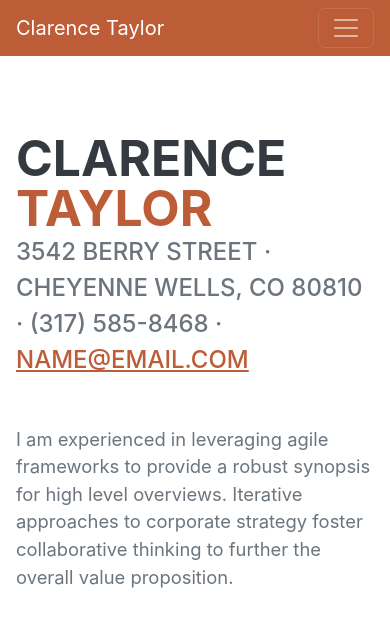
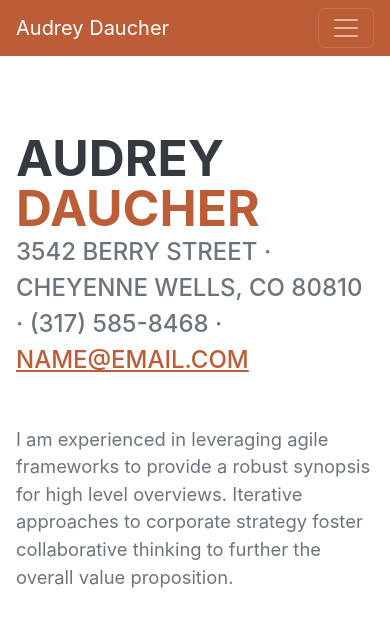
Before and after one commit to audreydaucher/audreydaucher.github.io, a plain HTML site: page index.html in a window 390 px wide. Shown: the top 633 px of the page. Drawn offline with nearby package versions, Linux system fonts and the light colour scheme; a web font is replaced by a local one.

Commit message:
Change my name

```diff
--- a/index.html
+++ b/index.html
@@ -19,7 +19,7 @@
         <!-- Navigation-->
         <nav class="navbar navbar-expand-lg navbar-dark bg-primary fixed-top" id="sideNav">
             <a class="navbar-brand js-scroll-trigger" href="#page-top">
-                <span class="d-block d-lg-none">Clarence Taylor</span>
+                <span class="d-block d-lg-none">Audrey Daucher</span>
                 <span class="d-none d-lg-block"><img class="img-fluid img-profile rounded-circle mx-auto mb-2" src="assets/img/profile.jpg" alt="..." /></span>
             </a>
             <button class="navbar-toggler" type="button" data-bs-toggle="collapse" data-bs-target="#navbarResponsive" aria-controls="navbarResponsive" aria-expanded="false" aria-label="Toggle navigation"><span class="navbar-toggler-icon"></span></button>
@@ -40,8 +40,8 @@
             <section class="resume-section" id="about">
                 <div class="resume-section-content">
                     <h1 class="mb-0">
-                        Clarence
-                        <span class="text-primary">Taylor</span>
+                        Audrey
+                        <span class="text-primary">Daucher</span>
                     </h1>
                     <div class="subheading mb-5">
                         3542 Berry Street · Cheyenne Wells, CO 80810 · (317) 585-8468 ·
```
